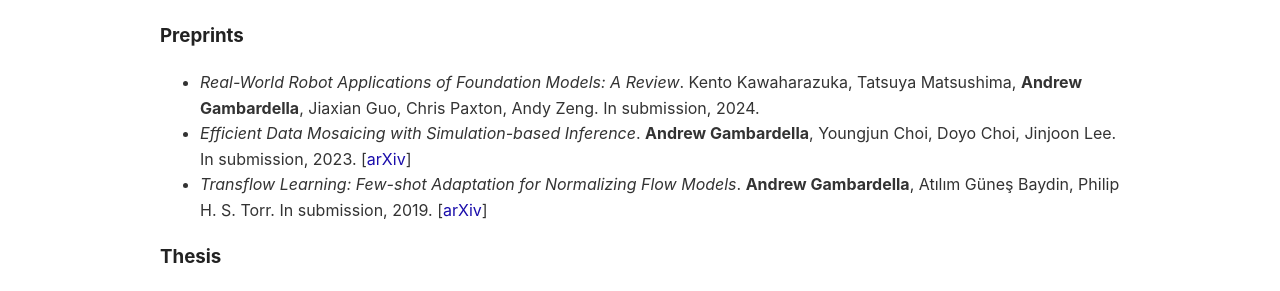
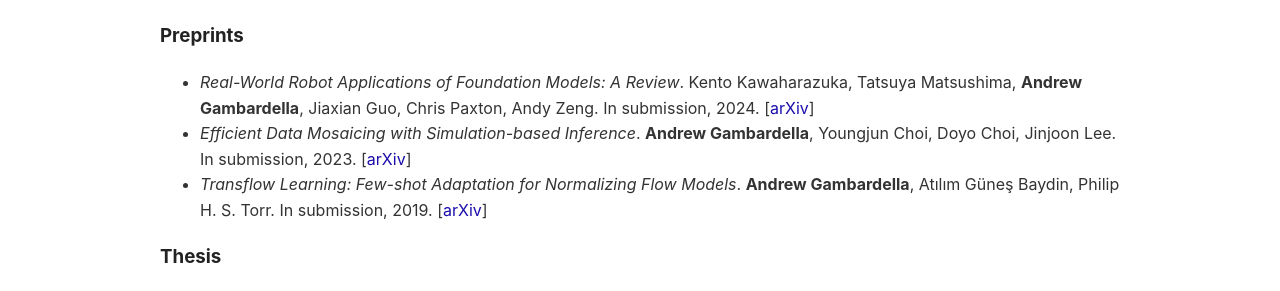
Before and after one commit to atgambardella/atgambardella.github.io, a Jekyll site: the page built from index.md, in a window 1280 px wide. Shown: the part 1305-1596 px from the top of the page. Built offline with Jekyll 4.4.1, drawn with Linux system fonts in a browser that asks for light colours; a script that is not in the unit is left out.

Commit message:
add paper

```diff
--- a/index.md
+++ b/index.md
@@ -42,7 +42,7 @@ My research interests include:
 - _Simulation-Based Inference for Global Health Decisions_. Christian Schroeder de Witt, Bradley Gram-Hansen, Nantas Nardelli, **Andrew Gambardella**, Rob Zinkov, Puneet Dokania, N. Siddharth, Ana Belen Espinosa-Gonzalez, Ara Darzi, Philip Torr, Atılım Güneş Baydin. In International Conference on Machine Learning Workshop: ML for Global Health, 2020. [[arXiv](https://arxiv.org/abs/2005.07062)]
 
 ### Preprints
-- _Real-World Robot Applications of Foundation Models: A Review_. Kento Kawaharazuka, Tatsuya Matsushima, **Andrew Gambardella**, Jiaxian Guo, Chris Paxton, Andy Zeng. In submission, 2024.
+- _Real-World Robot Applications of Foundation Models: A Review_. Kento Kawaharazuka, Tatsuya Matsushima, **Andrew Gambardella**, Jiaxian Guo, Chris Paxton, Andy Zeng. In submission, 2024. [[arXiv](https://arxiv.org/abs/2402.05741)]
 - _Efficient Data Mosaicing with Simulation-based Inference_. **Andrew Gambardella**, Youngjun Choi, Doyo Choi, Jinjoon Lee. In submission, 2023. [[arXiv](https://arxiv.org/abs/2210.14602)]
 - _Transflow Learning: Few-shot Adaptation for Normalizing Flow Models_. **Andrew Gambardella**, Atılım Güneş Baydin, Philip H. S. Torr. In submission, 2019. [[arXiv](https://arxiv.org/abs/1911.13270)]
 
```
Also changed, not shown: ja/index.md (+1 -1 lines).
